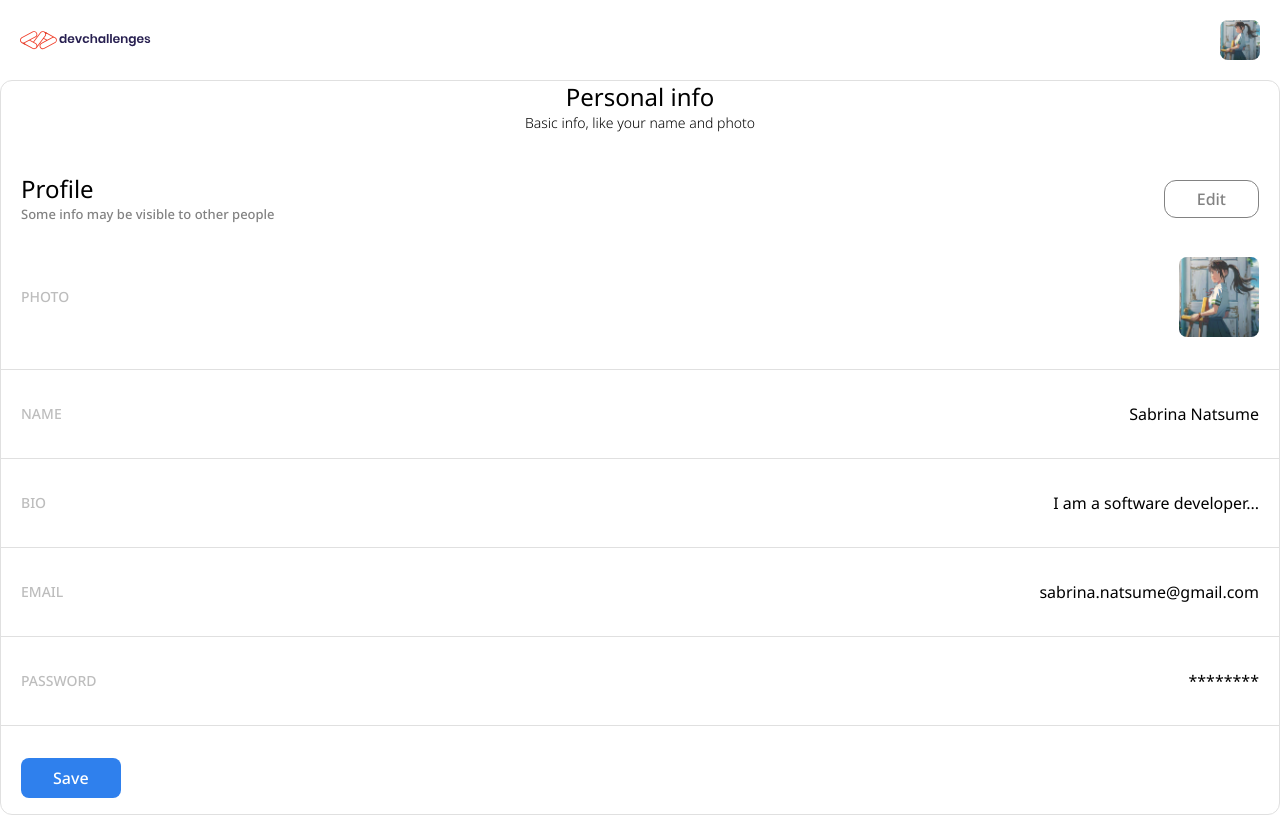
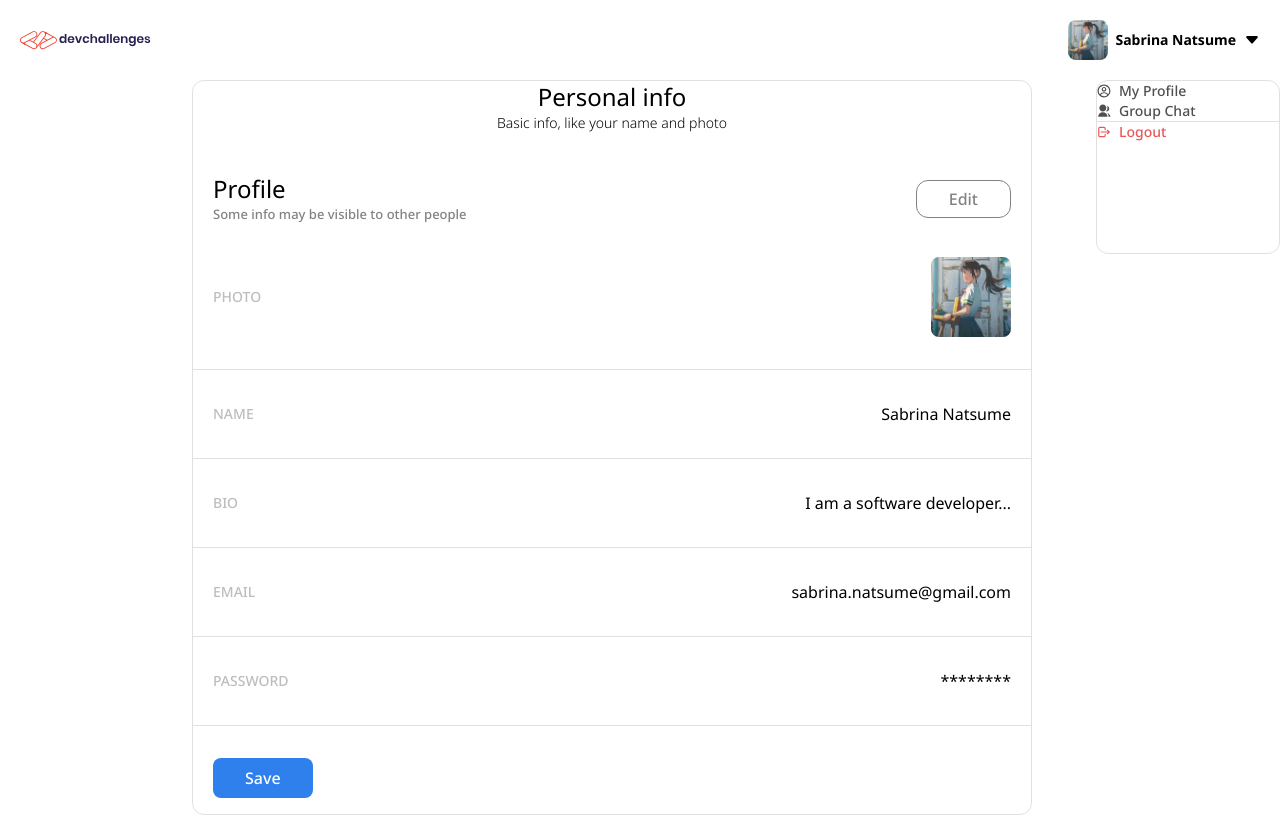
Before and after one commit to ronaldlamdev/login-authentication, a React (Vite) app: page / in a window 1280 px wide. Built offline with nearby package versions, Linux system fonts and the light colour scheme.

Commit message:
created popup box on larger screen sizes

```diff
--- a/src/assets/sections/Profile.tsx
+++ b/src/assets/sections/Profile.tsx
@@ -1,15 +1,38 @@
 import Logo from '../images/devchallenges.svg';
 import Pfp from '../images/animegirl.jpg';
+import {BsFillCaretDownFill, BsFillCaretUpFill} from 'react-icons/bs';
+import {CgProfile} from 'react-icons/cg';
+import {RiGroupFill} from 'react-icons/ri'
+import {TbLogout} from 'react-icons/tb'
 
 const Profile = () => {
   return (
     <div className=''>
       {/* Header */}
-      <header className='p-5 flex justify-between'>
+      <header className='p-5 flex justify-between relative'>
         <img src={Logo} alt="logo"/>
-        <img src={Pfp} alt='profile picture' className='w-10 h-10 rounded-lg'/>
+        <div className='flex items-center gap-2'>
+          <img src={Pfp} alt='profile picture' className='w-10 h-10 rounded-lg'/>
+          <h1 className='hidden md:flex text-sm font-bold'>Sabrina Natsume</h1>
+          <BsFillCaretDownFill className='hidden md:flex'/>
+        </div>
+        <div className='absolute right-0 top-20 w-[184px] h-[174px] border border-[#E0E0E0] rounded-xl'>
+          <div className='flex hover:bg-[#F2F2F2] items-center gap-2 text-[#4F4F4F] text-sm font-medium'>
+            <CgProfile />
+            <h2>My Profile</h2>
+          </div>
+          <div className='flex hover:bg-[#F2F2F2] items-center gap-2 text-[#4F4F4F] text-sm font-medium'>
+            <RiGroupFill />
+            <h2>Group Chat</h2>
+          </div>
+          <div className='bg-[#E0E0E0] h-[1px]'/>
+          <div className='flex items-center gap-2 text-[#EB5757] font-medium text-sm'>
+            <TbLogout />
+            <h2>Logout</h2>
+          </div>
+        </div>
       </header>
-      <div className='md:border md:border-[#E0E0E0] md:rounded-xl pb-4'>
+      <div className='md:border md:border-[#E0E0E0] md:rounded-xl md:mx-48 md:max-w-[840px] pb-4 md:mb-4'>
         {/* Header for basic personal info */}
         <div className='px-5 flex flex-col items-center'>
           <h1 className='text-[#000000] text-2xl'>Personal info</h1>
```
